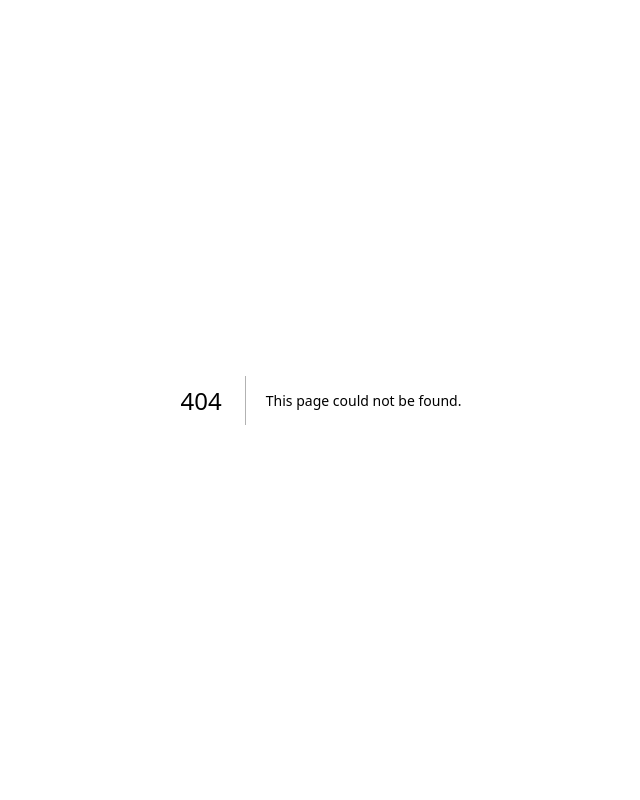
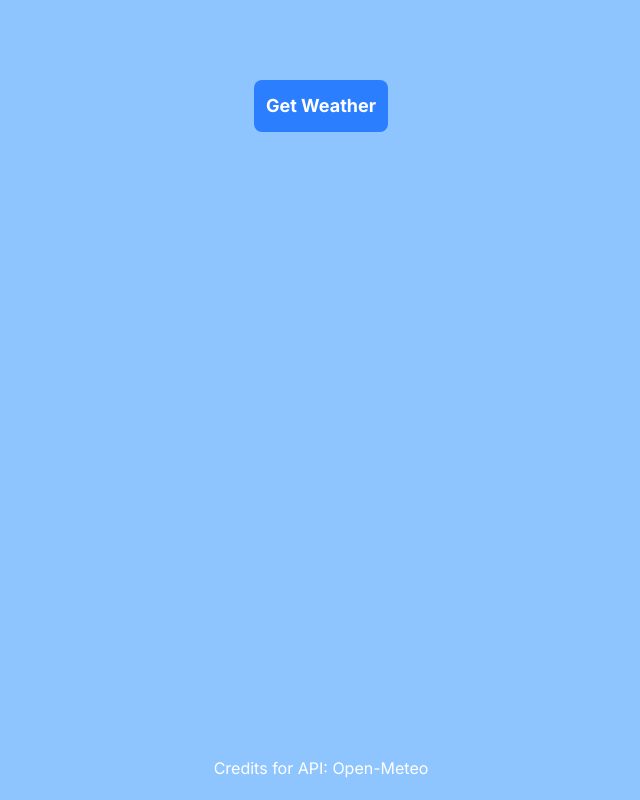
Before and after one commit to JumboCode/massachusetts-river-alliance, a Next.js app: page /weather/caitlyn in a window 1280 px wide. Before the commit this address had no page. Shown: the whole page, without its empty margins (319-959 px from the left). Built offline with nearby package versions, Linux system fonts and the light colour scheme.

Commit message:
Weather fetch button: Add weather button

```diff
--- /dev/null
+++ b/src/app/weather/caitlyn/page.tsx
@@ -0,0 +1,59 @@
+"use client";
+import { useState } from "react";
+
+export default function WeatherPage() {
+  const [weather, setWeather] = useState<{
+    temperature: number;
+    windSpeed: number;
+  } | null>(null);
+  const [error, setError] = useState<string | null>(null);
+  const [isLoading, setIsLoading] = useState(false);
+
+  async function getWeather() {
+    setError(null);
+    setIsLoading(true);
+
+    try {
+      const response = await fetch(
+        "https://api.open-meteo.com/v1/forecast?latitude=42.41&longitude=-71.12&current=temperature_2m,wind_speed_10m&temperature_unit=fahrenheit&wind_speed_unit=mph",
+      );
+      if (!response.ok) {
+        throw new Error("There was an error fetching the weather.");
+      }
+
+      const data = await response.json();
+      setWeather({
+        temperature: data.current.temperature_2m,
+        windSpeed: data.current.wind_speed_10m,
+      });
+    } catch {
+      setError("There was an error fetching the weather.");
+    } finally {
+      setIsLoading(false);
+    }
+  }
+
+  return (
+    <div className="bg-blue-300 h-screen w-screen flex flex-col justify-between text-white">
+      <div className="flex flex-col gap-2 font-bold text-lg mt-20 items-center">
+        <button onClick={getWeather} className="bg-blue-500 hover:bg-blue-700 p-3 hover:cursor-pointer w-fit rounded-lg ">Get Weather</button>
+        {isLoading ?
+          (<p>Loading...</p>)
+          : weather && (
+          <>
+            <p>
+              Temperature: {weather.temperature}°F
+            </p>
+            <p>
+              Wind speed: {weather.windSpeed} mph
+            </p>
+          </>
+        )}
+        {error && <p>{error}</p>}
+      </div>
+      <div className="text-center mb-5">
+        <p>Credits for API: Open-Meteo</p>
+      </div>
+    </div>
+  );
+}
```
